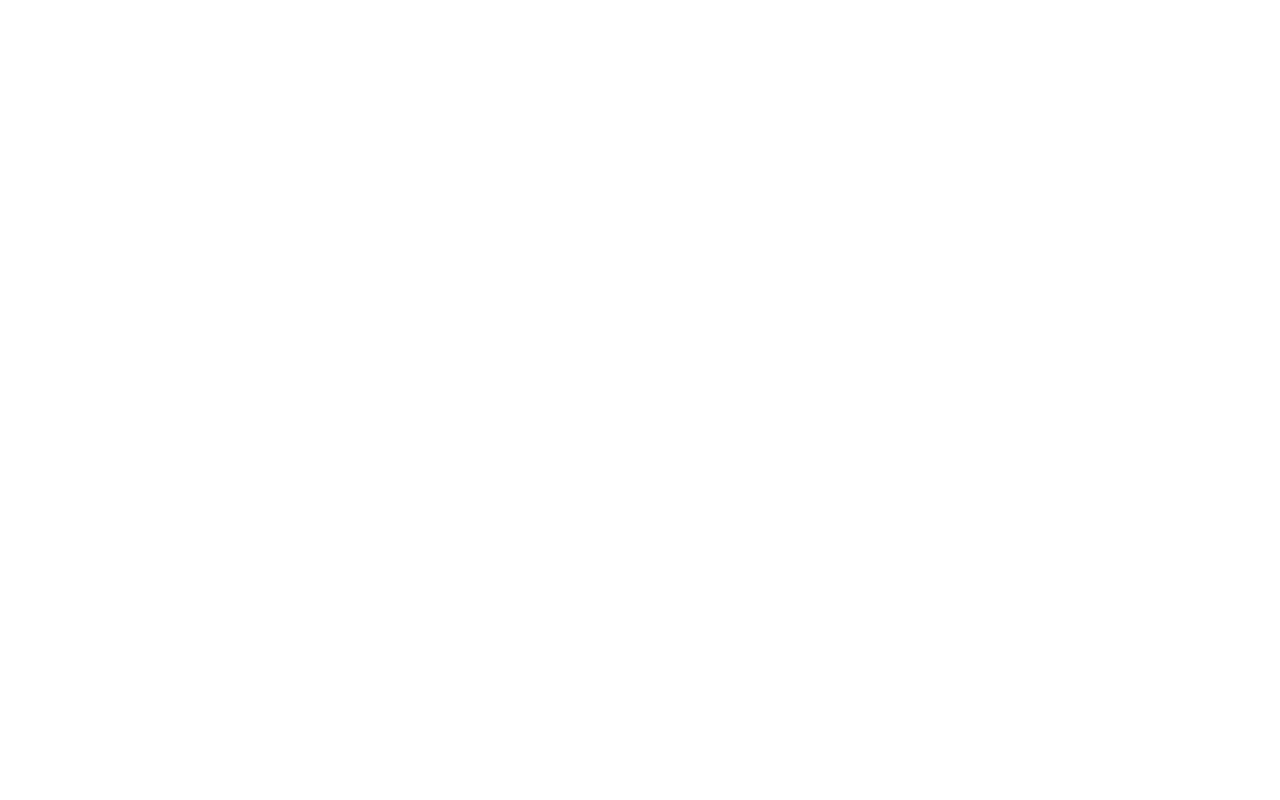
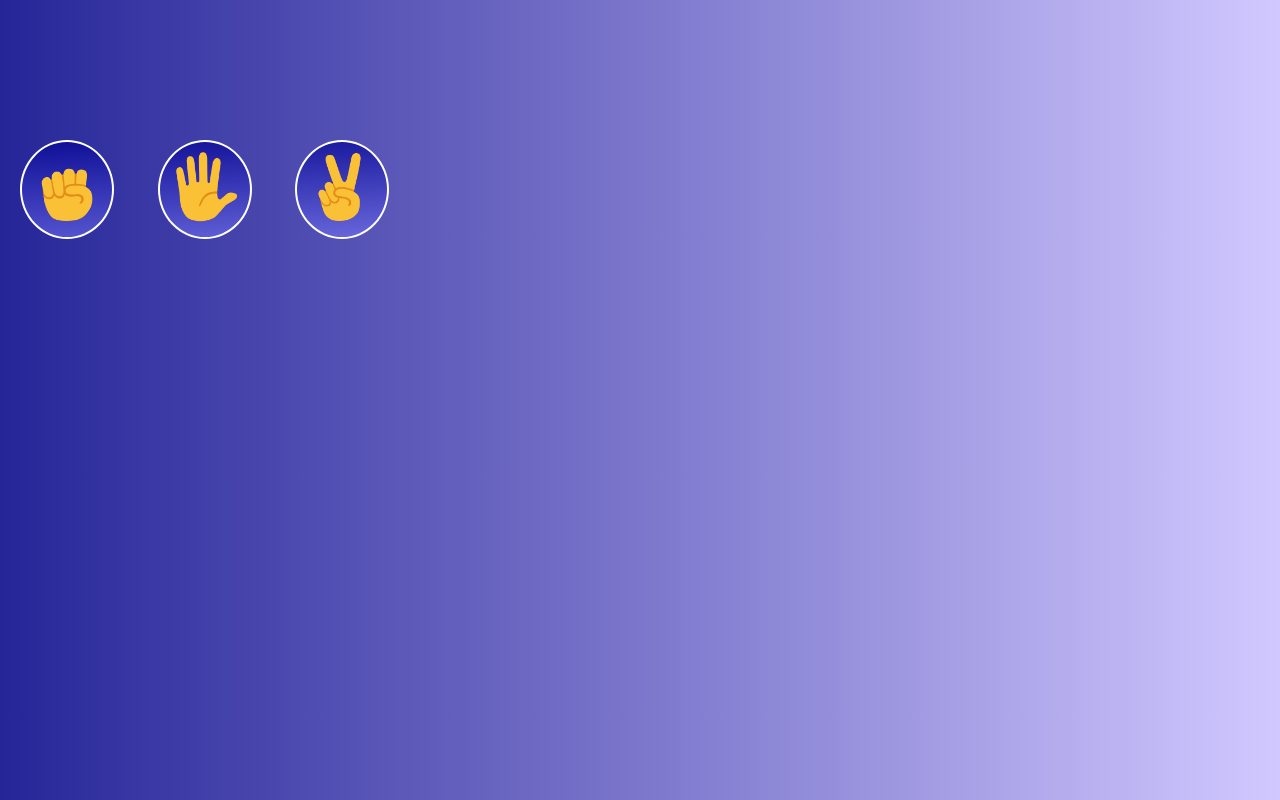
Before and after one commit to rein-007/rock-paper-scissors, a plain HTML site: page index.html in a window 1280 px wide. Drawn offline with Linux system fonts and the light colour scheme.

Commit message:
for continuation

```diff
--- a/index.html
+++ b/index.html
@@ -4,9 +4,25 @@
     <meta charset="UTF-8">
     <meta name="viewport" content="width=device-width, initial-scale=1.0">
     <title>Rock Paper Scissors</title>
-    <!-- <link rel="stylesheet" href="style.css"> -->
+    <link rel="stylesheet" href="style.css">
+    <script src="script.js" defer></script>
 </head>
 <body>
-    <script src="script.js"></script>
+    <div class="container">
+        <div class="result">
+
+        </div>
+        <div class="buttons">
+            <button id="btn" class="rock">
+                <img src="images/rock-emoji.png" alt="Rock">
+            </button>
+            <button id="btn" class="paper">
+                <img src="images/paper-emoji.png" alt="Paper">
+            </button>
+            <button id="btn" class="scissors">
+                <img src="images/scissors-emoji.png" alt="Scissors">
+            </button>
+        </div>
+    </div>
 </body>
 </html>
--- a/script.js
+++ b/script.js
@@ -14,15 +14,22 @@ function getComputerChoice() {
     }
 }
 
-function getHumanChoice(number) {
-    let humanChoice = prompt('You: ' + humanScore + ' Computer: ' + computerScore + '\n' + result + '\n\nGame #' + number +':\nRock, Paper or Scissors?');
-    humanChoice = humanChoice.charAt(0).toUpperCase() + humanChoice.slice(1).toLowerCase();
-    if (choices.includes(humanChoice)) {
-        return humanChoice;
-    } else {
-        return getHumanChoice();
-    }
-}
+// function getHumanChoice() {
+//     const btn = document.querySelectorAll('button');
+//     let humanChoice = '';
+    // let humanChoice = prompt('You: ' + humanScore + ' Computer: ' + computerScore + '\n' + result + '\n\nGame #' + number +':\nRock, Paper or Scissors?');
+    // humanChoice = humanChoice.charAt(0).toUpperCase() + humanChoice.slice(1).toLowerCase();
+    // btn.forEach((button) => {
+    //     button.addEventListener('click', () => {
+    //         humanChoice = button.className;
+    //     });
+    // });
+    // if (choices.includes(humanChoice)) {
+    //     return humanChoice;
+    // } else {
+    //     return getHumanChoice();
+    // }
+// }
 
 function playRound(humanChoice, computerChoice) {
     if (humanChoice === computerChoice) {
@@ -45,6 +52,8 @@ function playRound(humanChoice, computerChoice) {
     } else if (humanChoice === 'Scissors' && computerChoice === 'Paper') {
         humanScore++;
         result = 'You win! Scissors beats Paper.';
+    } else {
+        result = 'Error!';
     }
 
     console.log(result);
@@ -52,11 +61,23 @@ function playRound(humanChoice, computerChoice) {
 }
 
 function playGame() {
-    let i = 1;
-    while(i<=5) {
-        const humanSelection = getHumanChoice(i);
-        const computerSelection = getComputerChoice();
-        playRound(humanSelection, computerSelection);
-        i++
-    }
+    const btn = document.querySelectorAll('button');
+    let humanSelection = '';
+    btn.forEach((button) => {
+        button.addEventListener('click', () => {
+            humanSelection = button.className;
+        });
+    });
+
+    // humanSelection = humanSelection.charAt(0).toUpperCase() + humanSelection.slice(1).toLowerCase();
+    // let i = 1;
+    // while(i<=5) {
+        // const humanSelection = getHumanChoice(i);
+        // const computerSelection = getComputerChoice();
+        // playRound(humanSelection, computerSelection);
+    //     i++
+    // }
+    console.log(humanSelection);
+    // console.log(computerSelection);
+
 }
--- a/style.css
+++ b/style.css
@@ -0,0 +1,39 @@
+* {
+    margin: 0;
+    padding: 0;
+}
+
+body {
+    font-family: 'Segoe UI', Tahoma, Geneva, Verdana, sans-serif;
+    font-size: 14px;
+    background-image: linear-gradient(90deg, rgba(7, 7, 138, 0.877), rgba(199, 188, 255, 0.815));
+}
+
+.result {
+    height: 100px;
+    margin: 20px;
+}
+
+.buttons {
+    display: block;
+}
+
+button {
+    cursor: pointer;
+    font-size: 20px;
+    margin: 0 20px;
+    padding: 10px;
+    border: 2px solid;
+    border-radius: 50%;
+    color: white;
+    background: linear-gradient(180deg, rgba(3, 3, 150, 0.685), rgba(121, 121, 255, 0.493));
+
+}
+
+button:hover {
+    background: linear-gradient(180deg, rgba(121, 121, 255, 0.493), rgba(3, 3, 150, 0.685));
+}
+
+img {
+    height: 70px;
+}
```
Also changed, not shown: images/paper-emoji.png (added), images/rock-emoji.png (added), images/scissors-emoji.png (added).
